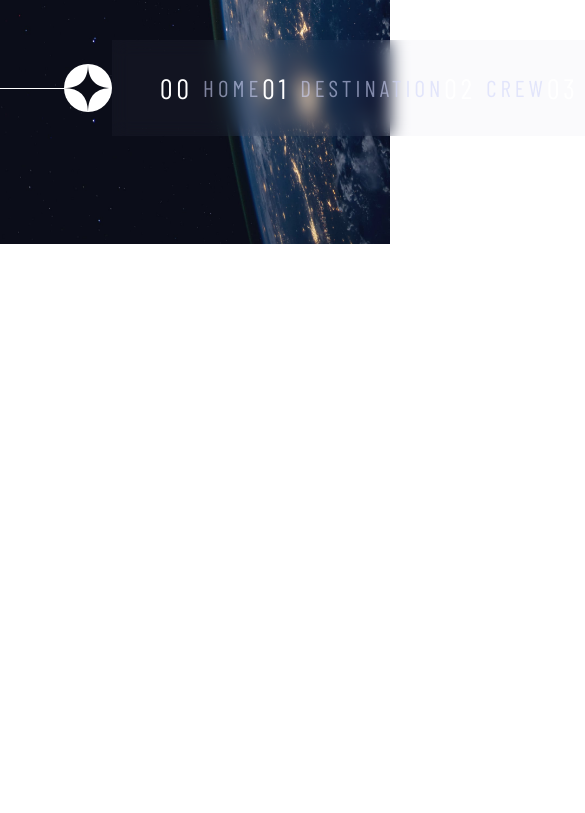
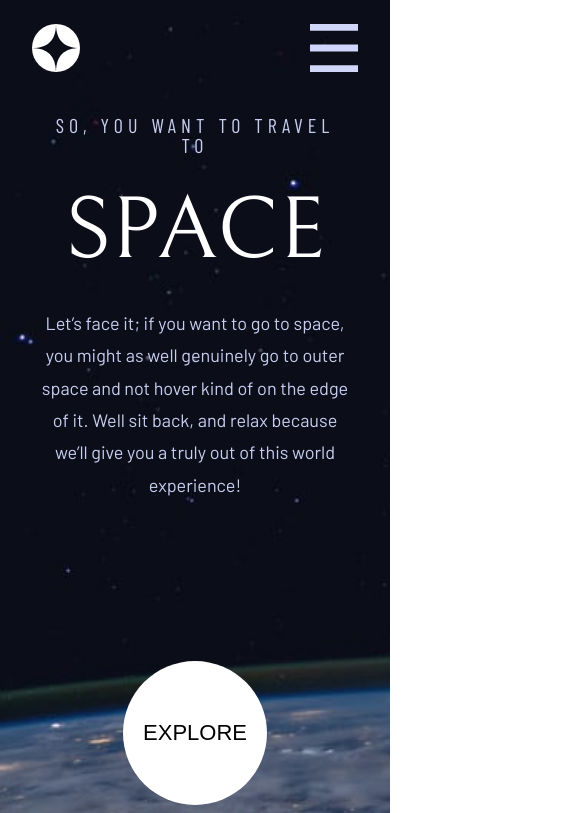
Before and after one commit to said-ops/space-tourism-website, a plain HTML site: page index.html in a window 390 px wide. Shown: the top 813 px of the page, 585 px wide, since content can reach past the window. Drawn offline with Linux system fonts and the light colour scheme.

Commit message:
home section

```diff
--- a/index.html
+++ b/index.html
@@ -6,34 +6,35 @@
   <link rel="stylesheet" href="./reset.css">
   <link rel="stylesheet" href="./styles.css">
   <link rel="icon" type="image/png" sizes="32x32" href="./assets/favicon-32x32.png">
-
   <title>Frontend Mentor | Space tourism website</title>
 </head>
 <body>
   <header>
     <nav>
       <img src="./assets/shared/logo.svg" class="logo" alt="logo">
+      <img src="./assets/shared/icon-hamburger.svg" alt="menu icon" class="logo-icon">
       <ul>
-        <li><span>00&MediumSpace;</span>Home</li>
-        <li><span>01&MediumSpace;</span>Destination</li>
-        <li><span>02&MediumSpace;</span>Crew</li>
-        <li><span>03&MediumSpace;</span>Technology</li>
+        <li data-="home"><span>00&MediumSpace;</span><a href="#main">Home</a></li>
+        <li data-="destination"><span>01&MediumSpace;</span>Destination</li>
+        <li data-="crew"><span>02&MediumSpace;</span>Crew</li>
+        <li data-="tech"><span>03&MediumSpace;</span>Technology</li>
       </ul>
     </nav>
   </header>
-
-  <!-- 00 Home
-  01 Destination
-  02 Crew
-  03 Technology
-
-  So, you want to travel to
-  Space
-  Let’s face it; if you want to go to space, you might as well genuinely go to
-  outer space and not hover kind of on the edge of it. Well sit back, and relax
-  because we’ll give you a truly out of this world experience!
-
-  Explore -->
+  <main >
+    <section class="home-container" id="main">
+      <div class="home-text">
+        <span class="small-heading">So, you want to travel to</span>
+        <h1 class="home-heading">Space</h1>
+        <p class="home-prg">Let’s face it; if you want to go to space, you might as well genuinely go to
+          outer space and not hover kind of on the edge of it. Well sit back, and relax
+          because we’ll give you a truly out of this world experience!</p>
+      </div>
+      <div class="home-button">
+        <button class="home-btn">Explore</button>
+      </div>
+    </section>
+  </main>
   <script src="./script.js"></script>
 </body>
 </html>
--- a/script.js
+++ b/script.js
@@ -0,0 +1,45 @@
+//menu
+const icon = document.querySelector('.logo-icon');
+const menu = document.querySelector('nav ul');
+console.log(icon,menu);
+
+    document.addEventListener('DOMContentLoaded', () => {
+
+        //menu event listener
+        icon.addEventListener('click', function (){
+
+            if(menu.style.display === 'none'){
+
+                menu.style.display = 'flex';
+                icon.setAttribute('src','./assets/shared/icon-close.svg');
+
+            }
+            else {
+
+                menu.style.display = 'none';
+                icon.setAttribute('src','./assets/shared/icon-hamburger.svg');
+
+            }
+
+            //resize event
+            window.addEventListener('resize', () => {
+
+                if(window.innerWidth > 580){
+
+                    menu.style.display = 'flex';
+
+                }
+                if(window.innerWidth <580 ){
+                    menu.style.display = 'none';
+                    icon.setAttribute('src','./assets/shared/icon-hamburger.svg');
+                }
+
+            });
+
+        });
+        //end menu event listener
+
+
+
+
+    });
--- a/styles.css
+++ b/styles.css
@@ -11,7 +11,7 @@
     src: url(./fonts/BarlowCondensed-Regular.ttf) format('truetype');
 }
 :root{
-    --off-white:#D0D6F9;
+    --off-white: #d0d6f9f5;
     --blue:#0B0D17;
     --white:#ffffff;
     /*======home styles=====*/
@@ -26,19 +26,25 @@
 }
 *,*::after,*::before{
     box-sizing: border-box;
-    transition: all 0.5s ease-in-out;
+
+}
+a,a:visited,a:active,a:focus-visible{
+    text-decoration: none;
+    color: unset;
 }
 /*=============home styling=================*/
 body{
-    height: 1024px;
     background-image: url(./assets/home/background-home-desktop.jpg);
-    background-size: contain;
+    background-size: cover;
     background-repeat: no-repeat;
+    background-position-x: -6rem;
+
 }
 header{
     height: 136px;
     display: flex;
     align-items: end;
+
 }
 nav{
     width: 100%;
@@ -56,43 +62,202 @@ nav img{
     z-index: 1;
 }
 ul{ display: flex;
-    width: 736px;
+    /* width: 736px; */
     height: 100%;
     align-items: center;
-    width: 736px;
+    /* width: 736px; */
     color: var(--white);
     background: #9ba0bd0d;
     backdrop-filter: blur(8.6px);
     text-transform: uppercase;
     letter-spacing: 4px;
-    padding-left: 3rem;
-    justify-content: space-evenly;
+    padding-left: 5rem;
+    justify-content: start;
+    width: 65%;
+    gap: 2rem;
+    transition: all 0.4s ease;
 }
 ul li{
     font-family: var(--nav-links-font);
-    font-size: 23px;
-    color: #d0d6f994;
+    font-size: 18px;
+    color: #d0d6f9d5;
     height: 100%;
     display: flex;
     align-items: center;
+    position: relative;
 }
 ul li span{
     color: var(--white);
-    font-size: var(--nav-links-font-size);
+    font-size: 20px;
 }
 nav ul::before{
     content: '';
     display: block;
-    height: 0.1px;
     color: var(--off-white);
-    width: 37rem;
+    width: 23rem;
     position: absolute;
-    /* left: 0; */
-    transform: translateX(-40rem);
+    background-color:#d0d6f959;
+    z-index: 0;
+    height: 1px;
+    transform: translateX(-104%);
+}
+
+/*==============main styling====================*/
+main{
+    height:888px;
+    display: flex;
+    justify-content: center;
+    align-items: center;
+}
+.home-container{
+    width:1110px;
+    height: 400px;
+    display: flex;
+    align-items: flex-end;
+    justify-content: space-between;
+    padding-left: 1rem;
+    margin-top: 1rem;
+}
+.home-text{
+    display: flex;
+    flex-direction: column;
+    width: 50%;
+    height: 100%;
+    justify-content: end;
+    gap: 2rem;
+}
+.small-heading{
+    font-size: var(--heading-font-size);
+    color: var(--off-white);
+    font-family: var(--heading-font);
+    text-transform: uppercase;
+    letter-spacing: 5px;
+}
+.home-heading{
+    font-family: var(--space-font);
+    font-size: 144px;
+    color: var(--white);
+    text-transform: uppercase;
+}
+.home-prg{
+    color: var(--off-white);
+    font-size: var(--paragraph-font-size);
+    font-family: 'barlow regular';
+    line-height: 1.8;
+
+}
+.home-btn{
     background-color: var(--white);
-    z-index: 0;
+    width: 272px;
+    height: 272px;
+    border: 0;
+    border-radius: 50%;
+    font-size: var(--explore-font-size);
+    text-transform: uppercase;
+    transition: all 0.4s ease;
 }
-nav li:hover{
-    cursor: pointer;
-    border-bottom: 2px solid var(--off-white);
+.home-btn:hover{
+    box-shadow: 0 0px 0px 4rem #d0d6f940;
 }
+nav ul li::after {
+    content: '';
+    position: absolute;
+    width: 0;
+    height: 2px;
+    bottom: 0;
+    left: 0;
+    background-color: var(--off-white);
+    transition: width 0.3s ease;
+}
+nav ul li:hover::after{
+    width: 100%;
+}
+
+/*=============home media queries==========================*/
+@media screen and (max-width:770px) {
+    body{
+        background-image: url(./assets/home/background-home-tablet.jpg);
+        background-size: cover;
+        background-position-x: unset;
+    }
+    nav{
+        gap: 2.5rem;
+        justify-content: unset;
+    }
+    nav ul{
+        width: unset;
+        padding: unset;
+        flex:1;
+        gap: 1rem;
+
+    }
+    nav ul::before{
+        display: none;
+    }
+
+    .home-container{
+        flex-direction: column;
+        align-items: center;
+        padding: unset;
+        justify-content: center;
+        margin: unset;
+        width: auto;
+        height: auto;
+        gap: 4rem;
+    }
+    .home-text{
+        width: 80%;
+        text-align: center;
+    }
+}
+.logo-icon{
+    display: none;
+}
+@media screen and (max-width:580px) {
+
+    .logo-icon{
+        display: unset;
+    }
+    body{
+        background-image: url(./assets/home/background-home-mobile.jpg);
+    }
+    .small-heading{
+        font-size: 20px;
+    }
+    .home-heading{
+        font-size: 88px;
+    }
+    nav ul{
+        position: absolute;
+        flex-direction: column;
+        width: 100%;
+        height: 60%;
+        top: 8rem;
+        align-items: center;
+        transition: all 0.5s ease;
+        display: none;
+    }
+    header{
+        align-items: unset;
+    }
+    .logo-icon{
+        display: block;
+        margin-right: 2rem;
+    }
+    nav{
+        justify-content: space-between;
+    }
+    nav img{
+        margin-left: 2rem;
+    }
+    .home-btn{
+        width: 144px;
+        height: 144px;
+        font-size: 22px;
+    }
+    .home-container{
+        margin-top: -15rem;
+        gap: 10rem;
+    }
+}
+/*=========== end home styling==================*/
```
